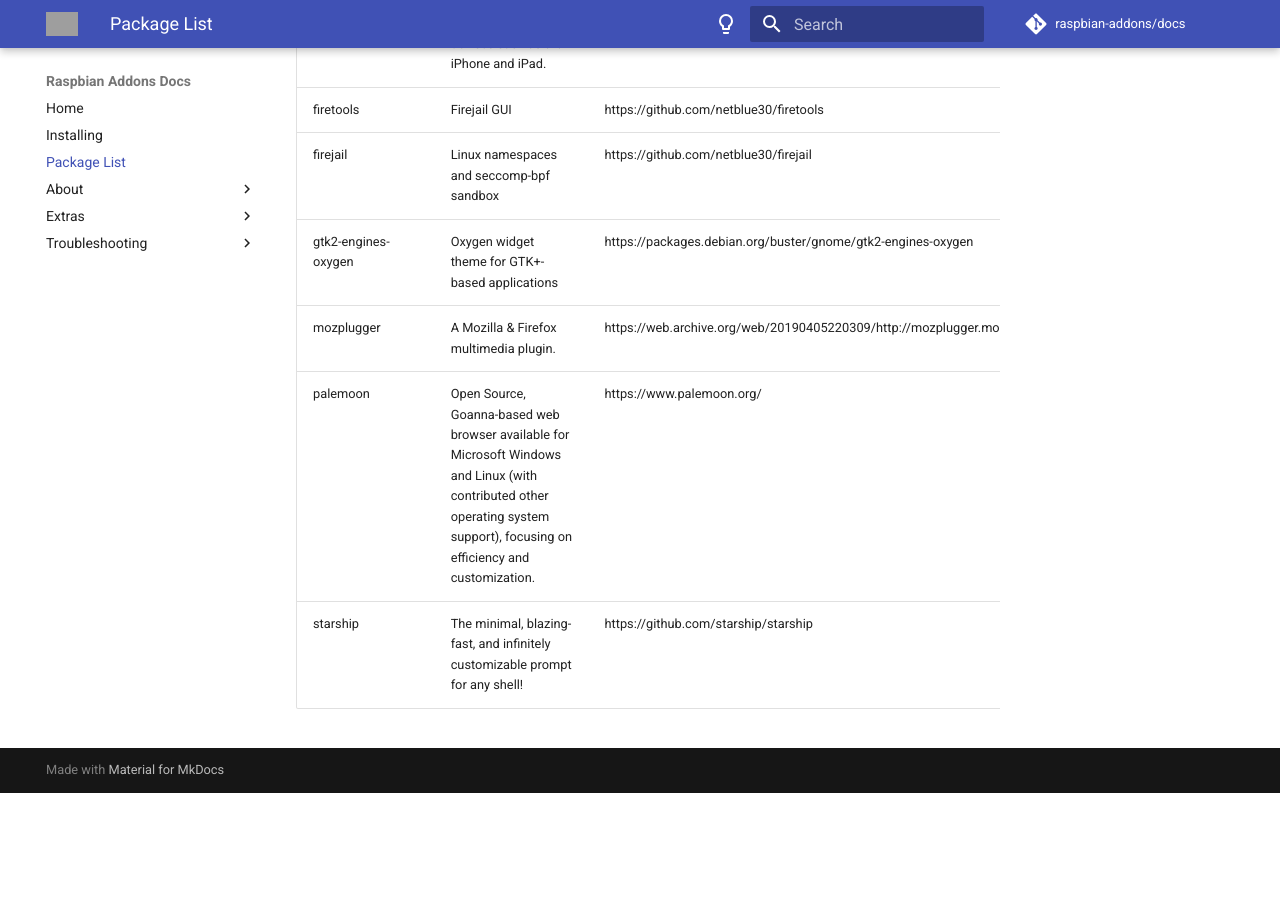
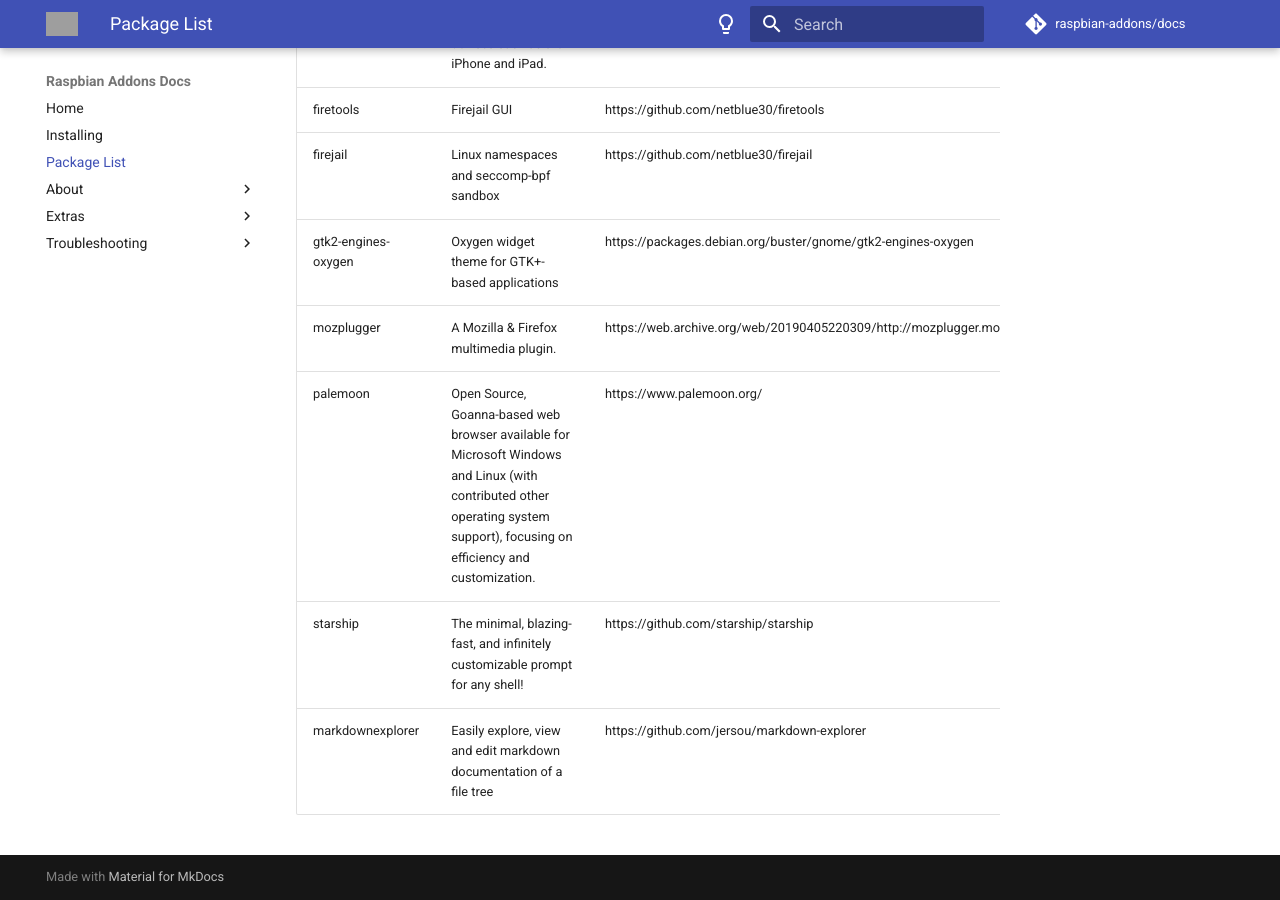
Before and after one commit to raspbian-addons/docs, an MkDocs documentation site: the page built from docs/package-list.md, in a window 1280 px wide and 900 px high, scrolled down 17423 px. Built offline with MkDocs 1.6.1 and Material for MkDocs 9.7.7, drawn with Linux system fonts in a browser that asks for light colours; comment, search, counter and statistics services are not loaded; before the commit the page ends 18216 px from its top, so only the background shows below that; grey boxes are pictures that could not be loaded.

Commit message:
packagelist: add markdownexplorer (#17)

```diff
--- a/docs/package-list.md
+++ b/docs/package-list.md
@@ -217,3 +217,4 @@
 | mozplugger | A Mozilla & Firefox multimedia plugin. | https://web.archive.org/web/20190405220309/http://mozplugger.mozdev.org/ |
 | palemoon | Open Source, Goanna-based web browser available for Microsoft Windows and Linux (with contributed other operating system support), focusing on efficiency and customization. | https://www.palemoon.org/ |
 | starship | The minimal, blazing-fast, and infinitely customizable prompt for any shell! | https://github.com/starship/starship |
+| markdownexplorer | Easily explore, view and edit markdown documentation of a file tree | https://github.com/jersou/markdown-explorer |
```
